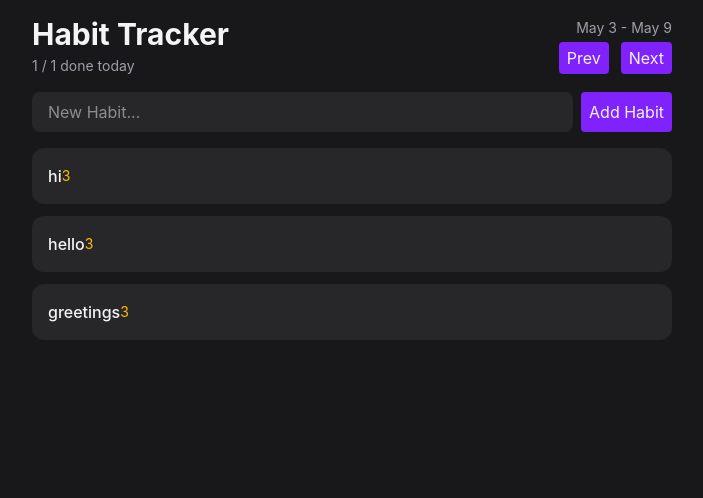
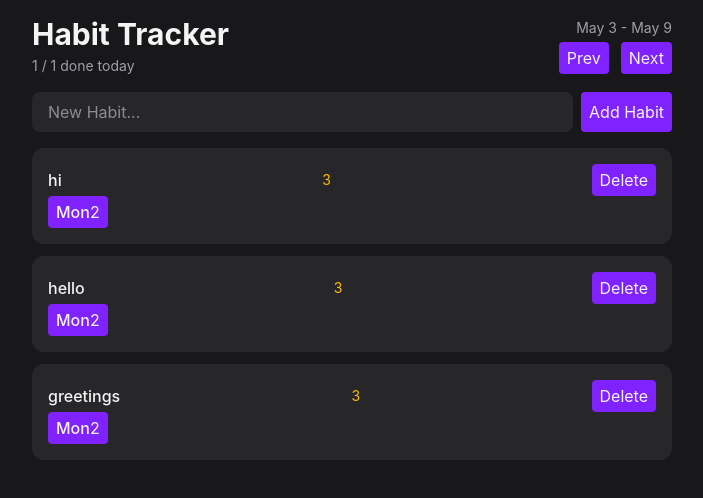
Before and after one commit to Adris3/habit_tracker, a React (Vite) app: page / in a window 1280 px wide. Shown: the top 498 px of the page, without its empty margins (288-991 px from the left). Built offline with nearby package versions, Linux system fonts and the light colour scheme.

Commit message:
Fixed a few errors with habit list

```diff
--- a/src/components/Habitlist.tsx
+++ b/src/components/Habitlist.tsx
@@ -1,3 +1,5 @@
+import { Button } from "./Button";
+
 export function Habitlist() {
     const habits = [{id: 1, name: "hi"},
                     {id: 2, name: "hello"},
@@ -16,17 +18,26 @@ export function Habitlist() {
 }
 
 type HabititemProps = {
-    habit: {id:string, name:string}
+    habit: {id:number, name:string}
 }
 
 function Habititem({ habit }: HabititemProps) {
-    // return <h1>{habit.name}</h1>
-    return <div className="rounded-xl bg-zinc-800 p-4 flex-col gap-3">
-        <div className="flex items-center justify-between">
-             <div className="flex items-center justify-between">
+    const visibleDates = [new Date()];
+    return (
+        <div className="rounded-xl bg-zinc-800 p-4">
+            <div className="flex items-center justify-between">
                 <span className="font-medium">{habit.name}</span>
-                <span className="text-sm text-amber-400"> 3</span>
+                <span className="text-sm text-amber-400">3</span>
+                <Button>Delete</Button>
+            </div>
+            <div className="flex gap-1.5">
+                {visibleDates.map(date => (
+                    <Button key={date.toISOString()}>
+                        <span className="font-medium">Mon</span>
+                        <span>2</span>
+                    </Button>
+                ))}
             </div>
         </div>
-    </div>
+    )
 }
```
